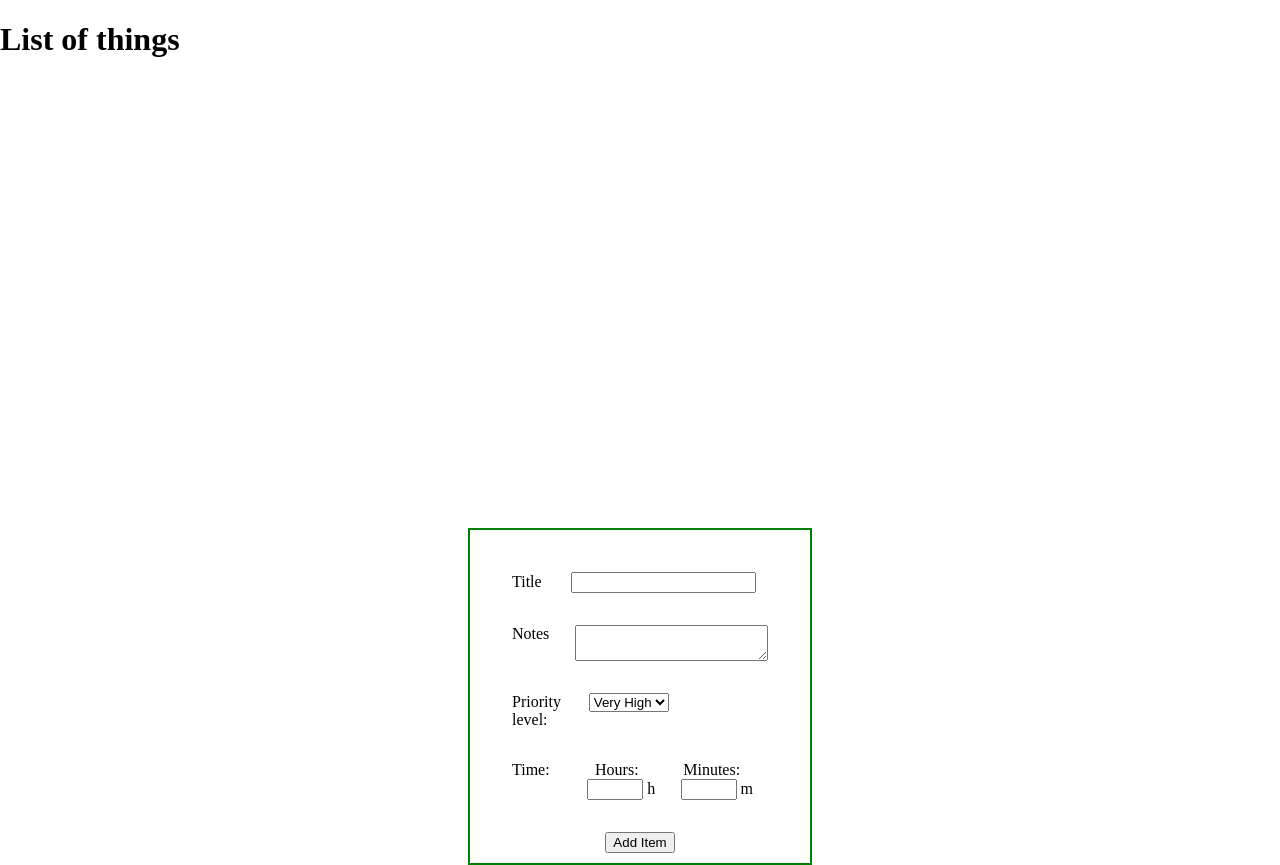
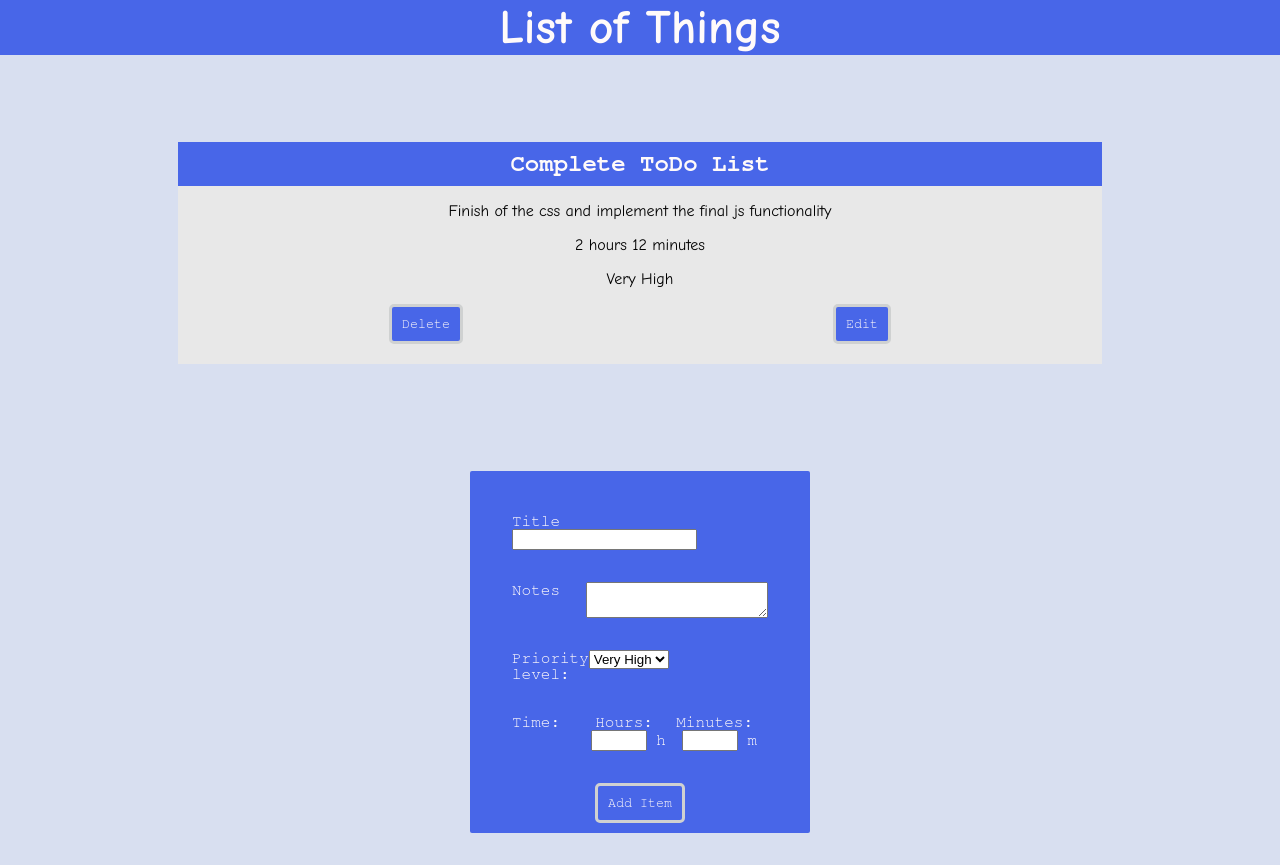
Before and after one commit to asazycat/javascriptApps, a website built with Vite: page src/apps/todo-list/index.html in a window 1280 px wide. After the commit the page ends 833 px from the top, so only its background shows below. Built offline with nearby package versions, Linux system fonts and the light colour scheme.

Commit message:
css for list

```diff
--- a/src/apps/todo-list/index.html
+++ b/src/apps/todo-list/index.html
@@ -12,9 +12,9 @@
 
 
     <div id="list">
-        <h1>List of things</h1>
+        <h1 class="listOfThings">List of Things</h1>
         <ul id="todo-list">
-
+          <li><h1>Complete ToDo List</h1><p>Finish of the css and implement the final js functionality</p><p>2 hours 12 minutes</p><p>Very High</p><button class="deleteButton">Delete</button><button class="editButton">Edit</button></li>
         </ul>
     </div>
     <div>
--- a/src/apps/todo-list/style.css
+++ b/src/apps/todo-list/style.css
@@ -1,3 +1,6 @@
+body {
+    background-color:#D8DFF0;
+}
 .tags {
     display:flex;
     justify-content:space-between;
@@ -7,13 +10,17 @@
 }
 
 #form {
- border: 2px solid green;
+ border-radius: 2px;
  width: 20em;
- margin-top:10%;
+ margin-top:5%;
  margin-left:auto;
  margin-right:auto;
 padding:10px;
  text-align:center;
+ color:#FFFAFA;
+   background-color:#4866E8;
+   font-family: FreeMono, monospace;
+   font-size: 1em;
 }
 
 #title {
@@ -50,6 +57,24 @@ label {
 
 
 }
+.listOfThings {
+    font-family: Comic Sans MS, Comic Sans, cursive;
+   text-align:center;
+   font-size:3em;
+   color:#FFFAFA;
+   background-color:#4866E8;
+   margin-top:0;
+}
+
+#submitter {
+     border:0;
+        padding: 10px;
+        background-color:#4866E8;
+    font-family:FreeMono, monospace;
+    border-radius: 5px;
+    color:#FFFAFA;
+      border: #CFD1D1 solid;
+}
 
 .radio {
 
@@ -59,14 +84,28 @@ label {
 li {
     width:85%;
     text-align:center;
-    padding:20px;
-    border: 2px solid grey;
+
+    background-color:#E8E8E8;
     list-style-type:none;
     margin-top: 5%;
     margin-left:auto;
     margin-right:auto;
 
 }
+
+li h1 {
+    margin-top:0;
+    background-color: #4866E8;
+    color: #FFFAFA;
+    font-family: FreeMono, monospace;
+    padding:10px;
+    font-size: 1.5em;
+
+}
+ li p {
+    font-family: Comic Sans MS, Comic Sans, cursive
+ }
+
 
 ul {
     overflow: scroll;
@@ -86,13 +125,32 @@ body {
 
 
 
-.deleteButton {
+.deleteButton  {
     margin-right:20%;
+    border: #CFD1D1 solid;
+    padding: 10px;
+    margin-bottom: 20px;
+    background-color:#4866E8;
+    font-family:FreeMono, monospace;
+    border-radius: 5px;
+    color:#FFFAFA;
 
-    padding: 10px;
+}
+
+.deleteButton:hover {
+    color:#FAB65C;
 }
 .editButton {
     margin-left:20%;
+     border:0;
+        padding: 10px;
+        background-color:#4866E8;
+    font-family:FreeMono, monospace;
+    border-radius: 5px;
+    color:#FFFAFA;
+      border: #CFD1D1 solid;
+}
 
-        padding: 10px;
+.editButton:hover {
+      color:#FAB65C;
 }
--- a/src/apps/todo-list/todo-list.js
+++ b/src/apps/todo-list/todo-list.js
@@ -11,12 +11,12 @@
     let priority = document.createElement('p')
     let buttonDiv = document.createElement('div')
     let deleteButton = document.createElement('button')
-    // let editButton = document.createElement('button')
+    let editButton = document.createElement('button')
     const formObj = {}
 
 
     deleteButton.setAttribute('class', 'deleteButton')
-    // editButton.setAttribute('class', 'editButton')
+    editButton.setAttribute('class', 'editButton')
     form.addEventListener('submit', function (e) {
 
         e.preventDefault()
@@ -29,17 +29,17 @@
 
         title.innerText = formObj['title']
         notes.innerText = formObj['notes']
-        time.innerText = formObj['hours'] + ' ' + formObj['minutes']
+        time.innerText = `${formObj['hours']} hours ${formObj['minutes']} minutes`
         priority.innerText = formObj['priority']
-        deleteButton.innerText = 'delete'
-        // editButton.innerText = 'edit'
+        deleteButton.innerText = 'Delete'
+        editButton.innerText = 'edit'
         listItem.append(title)
         listItem.append(notes)
         listItem.append(time)
         listItem.append(priority)
         listItem.append(buttonDiv)
         listItem.append(deleteButton)
-        // listItem.append(editButton)
+        listItem.append(editButton)
 
         todoList.append(listItem)
         listItem = document.createElement('li')
@@ -47,13 +47,13 @@
         notes = document.createElement('p')
         time = document.createElement('p')
         deleteButton = document.createElement('button')
-        // editButton = document.createElement('button')
+        editButton = document.createElement('button')
         deleteButton.setAttribute('class', 'deleteButton')
-        // editButton.setAttribute('class', 'editButton')
+        editButton.setAttribute('class', 'editButton')
     })
 
     todoList.addEventListener('click', function(e) {
-        if (e.target.innerText === 'delete') {
+        if (e.target.innerText === 'Delete') {
             let List = Array.from(todoList.children)
             let updatedList = List.filter((element) => element !== e.target.parentElement)
             todoList.replaceChildren(...updatedList)
```
